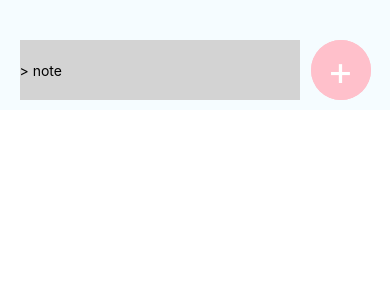
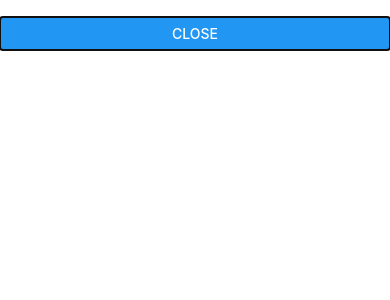
Before and after one commit to KatyDeng17/react-native-TodoList, a React Native app: screen / in a window 390 px wide. Shown: the top 300 px of the page. Built offline with nearby package versions, Linux system fonts and the light colour scheme.

Commit message:
make the note clickable

```diff
--- a/App.js
+++ b/App.js
@@ -9,11 +9,13 @@ import {
 } from "react-native";
 import NotesInput from './src/components/NotesInput'
 import NotesList from "./src/components/NotesList";
+import NotesDetail from "./src/components/NotesDetail"
 
 
 export default class App extends Component {
     state = {
-      notes: []
+      notes: [],
+      selectedNote: null
     };
 
   handleAddNote = (userInputNote) => {
@@ -27,11 +29,17 @@ export default class App extends Component {
   handleDeleteButton = key => {
     // let newNotes = this.state.notes;
     // newNotes.splice(i, 1);
-    // this.setState({
-    //   notes: newNotes
+    // alert(key)
+    // alert(JSON.stringify(this.state.notes))
+    // this.setState(prevState=>{
+    //   return{
+    //    notes: prevState.notes.splice(key,1)
+
+    //   }
     // });
     this.setState(prevState=>{
-      alert(key)
+      // alert(key)
+      // alert(JSON.stringify(prevState.notes))
       return{
         notes: prevState.notes.filter(note => {
           return note.key !== key;
@@ -40,12 +48,20 @@ export default class App extends Component {
 
     })
   };
+  handleNoteOnPress = note =>{
+    alert(note)
+  }
   render() {
 
 
     return <View style={styles.container}>
+        <NotesDetail note />
         <NotesInput onPressAddNote={this.handleAddNote} />
-        <NotesList notes={this.state.notes} onDeleteButtonPress={this.handleDeleteButton} />
+        <NotesList
+            notes={this.state.notes}
+            onDeleteButtonPress={this.handleDeleteButton}
+            noteOnPress={this.handleNoteOnPress}
+        />
       </View>;
 
 
--- a/src/components/ListItem.js
+++ b/src/components/ListItem.js
@@ -1,12 +1,16 @@
 import React from 'react'
-import {View, Text, StyleSheet, Button} from 'react-native'
+import { View, Text, StyleSheet, Button, TouchableOpacity } from "react-native";
 const listItem = props => (
+
   <View style={styles.listItemContainer}>
-    <View style={styles.note}>
-      <Text>{props.notesItem}</Text>
-    </View>
+    <TouchableOpacity style={styles.note} onPress = {props.noteOnPress}>
+      <View >
+        <Text>{props.notesItem}</Text>
+      </View>
+    </TouchableOpacity>
     <Button title="Delete" onPress={props.onPress} />
   </View>
+
 );
 
 const styles = StyleSheet.create({
@@ -17,7 +21,7 @@ const styles = StyleSheet.create({
     backgroundColor: "pink"
   },
   note: {
-    width: "70%",
+    width: "75%",
     padding: 10,
     margin: 5,
     backgroundColor: "#eee"
--- /dev/null
+++ b/src/components/NotesDetail.js
@@ -0,0 +1,17 @@
+import React from 'react'
+import {Modal,View, Text,Button} from 'react-native'
+
+const noteDetail = props =>(
+
+  <Modal>
+      <View>
+        <Text>{props.note} </Text>
+        <View>
+          <Button title = 'close'/>
+        </View>
+      </View>
+
+  </Modal>
+);
+
+export default noteDetail
--- a/src/components/NotesList.js
+++ b/src/components/NotesList.js
@@ -11,10 +11,12 @@ const noteList = props=>{
    <FlatList
       style={styles.outputContainer}
       data={props.notes}
-      renderItem={({item}) =>
+      renderItem={({item, index}) =>
         <ListItem
           notesItem={item.value}
           onPress = {()=>props.onDeleteButtonPress(item.key)}
+          noteOnPress ={()=>props.noteOnPress(item.key)}
+
         />
        }
     />
```
